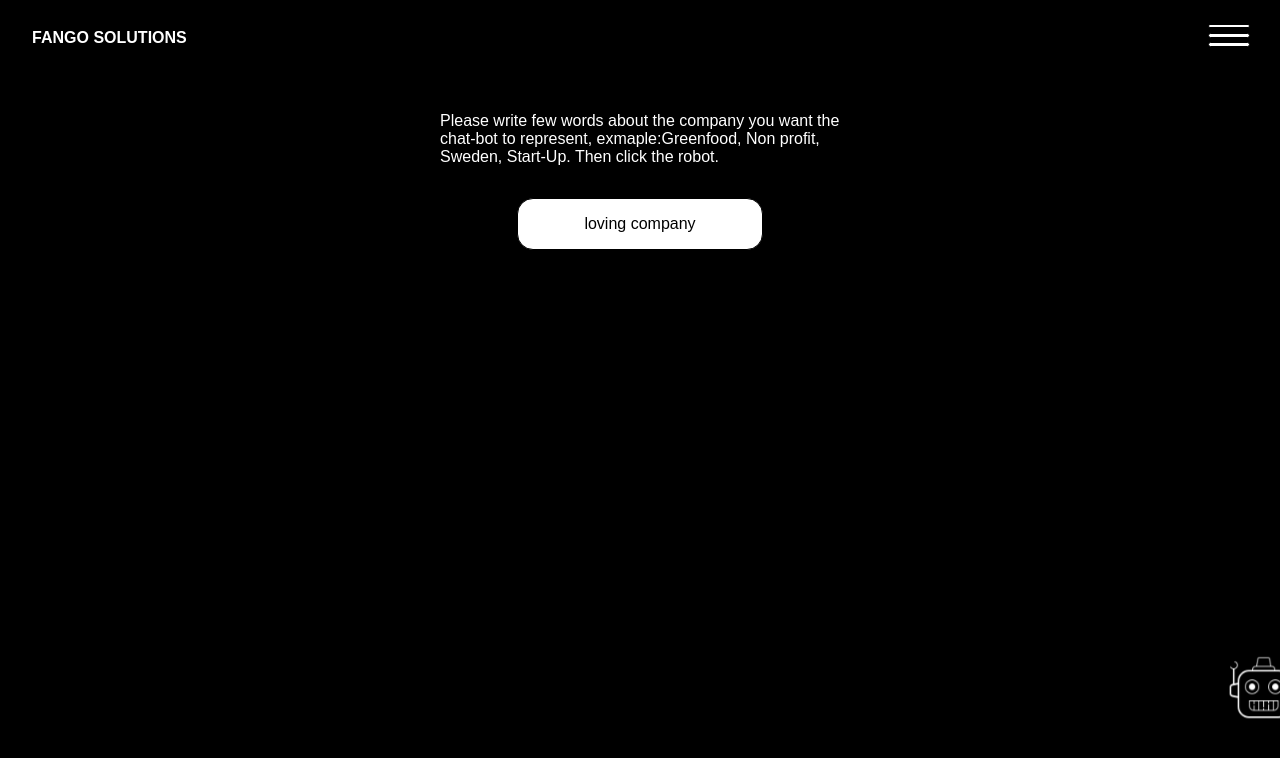
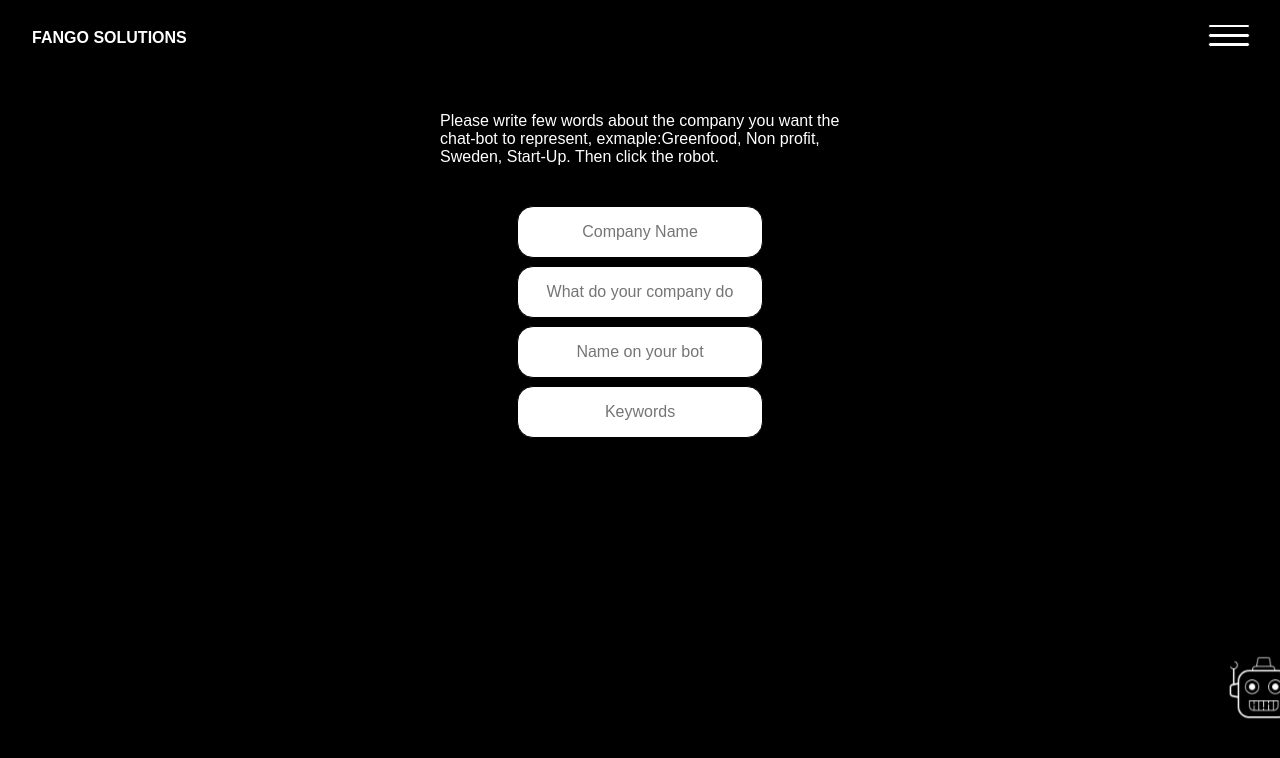
Before and after one commit to NilsFaelt/redefineing_the_world, a Next.js app: page /test-bot in a window 1280 px wide. Shown: the top 758 px of the page. Built offline with nearby package versions, Linux system fonts and the light colour scheme.

Commit message:
added inouts chatbotone

```diff
--- a/components/AskMe/views/AskMeView.css.ts
+++ b/components/AskMe/views/AskMeView.css.ts
@@ -11,6 +11,7 @@ export const Container = styled.div`
   background-image: url("background.jpg");
   background-size: cover;
   background-position: center;
+  padding-bottom: 10rem;
 `;
 
 export const TextContainer = styled.div`
--- a/components/TestBot/views/TestBotView.style.ts
+++ b/components/TestBot/views/TestBotView.style.ts
@@ -22,6 +22,7 @@ export const InputLabel = styled.label`
 `;
 export const InputWrapper = styled.div`
   display: flex;
+  gap: 0.5rem;
   width: 25rem;
   flex-direction: column;
   align-items: center;
--- a/components/TestBot/views/TestBotView.tsx
+++ b/components/TestBot/views/TestBotView.tsx
@@ -6,7 +6,19 @@ import { ChatBotOne } from "../components";
 import { Container, InputWrapper, InputLabel } from "./TestBotView.style";
 
 export const TestBotView: FC = () => {
-  const [companyInfo, setCompanyInfo] = useState("loving company");
+  const [companyName, setCompanyName] = useState("");
+  const [orientation, setOrientation] = useState("");
+  const [botName, setBotName] = useState("");
+  const [keywords, setKeywords] = useState("");
+  const companyInfo = `companyname: ${
+    companyName ? companyName : "Harrys Habadasherie"
+  }, what the company specializein: ${
+    orientation ? orientation : "Beans, greens and rock n roll"
+  }, call yourself ${
+    botName ? botName : "Dod Bylan"
+  }, keywords for the company you represent:${
+    keywords ? keywords : "love passion and lotr"
+  }`;
   console.log(companyInfo);
   return (
     <Container>
@@ -17,9 +29,31 @@ export const TestBotView: FC = () => {
           the robot.
         </InputLabel>
         <BaseInput
-          value={companyInfo}
+          placeholder='Company Name'
+          value={companyName}
           type='text'
-          onChange={setCompanyInfo}
+          onChange={setCompanyName}
+          color='white'
+        />
+        <BaseInput
+          placeholder='What do your company do'
+          value={orientation}
+          type='text'
+          onChange={setOrientation}
+          color='white'
+        />
+        <BaseInput
+          placeholder='Name on your bot'
+          value={botName}
+          type='text'
+          onChange={setBotName}
+          color='white'
+        />
+        <BaseInput
+          placeholder='Keywords'
+          value={keywords}
+          type='text'
+          onChange={setKeywords}
           color='white'
         />
       </InputWrapper>
--- a/components/contact/views/ContactView.component.tsx
+++ b/components/contact/views/ContactView.component.tsx
@@ -20,7 +20,8 @@ export const ContactView: FC = () => {
         <TitleLetterByLetter
           color='white'
           size='small'
-          text='THERE IS NO SHAME IN CALLING ME HALF PAST NINE ON A SUNDAY, IF IM AVAIBLE I WILL ANSWER AND GLADLY TALK, PLAN YOUR IDEA, OR HERE YOUR INPUT. IF IM NOT AVAILBE, I WILL CALL YOU BACK AS SOON AS I CAN / NILS'
+          text='THERE IS NO SHAME IN CALLING ME HALF PAST NINE ON A SUNDAY. IF IM AVAILABLE, I WILL ANSWER AND GLADLY TALK, PLAN YOUR IDEA, OR HEAR YOUR INPUT. IF IM NOT AVAILABLE, I WILL CALL YOU BACK AS SOON AS I CAN.
+          /NILS'
         />
       </InfoTextContainer>
     </Container>
```
